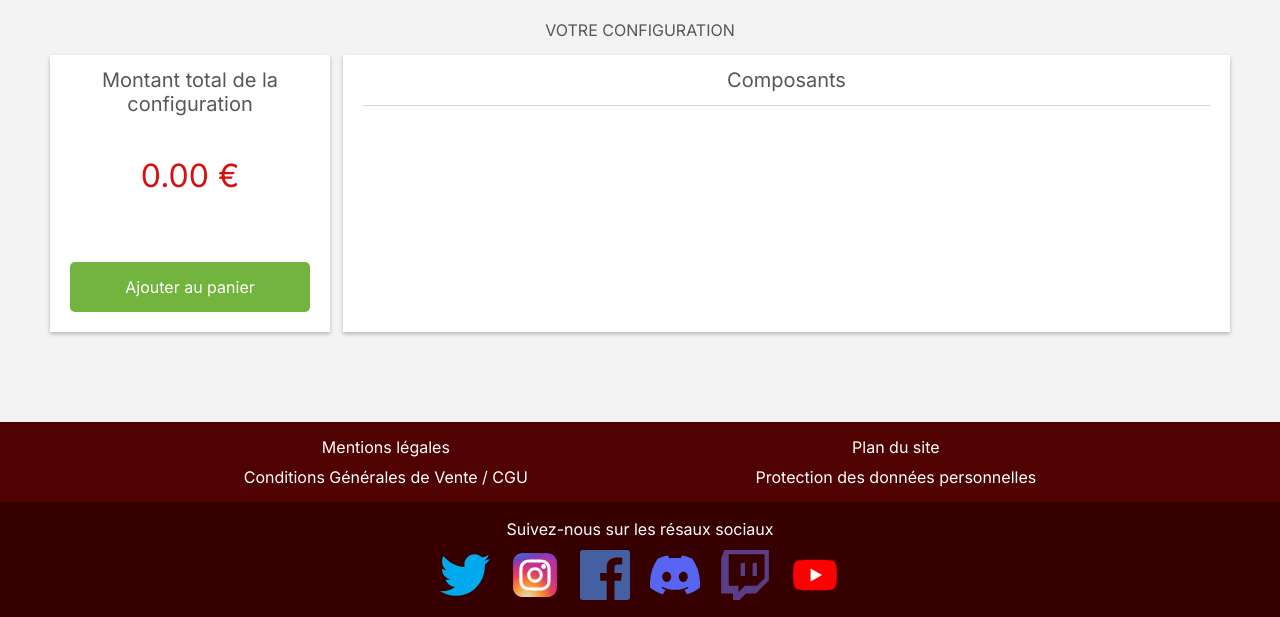
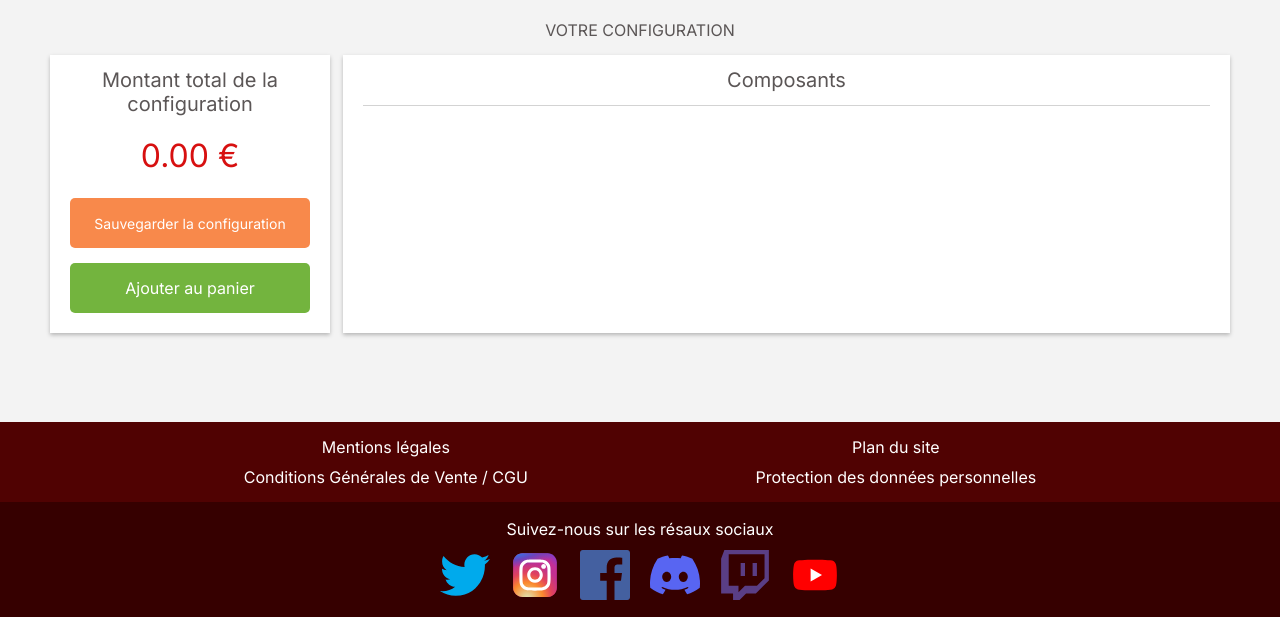
Before and after one commit to Xaphan67/TechTreckMarket, a Symfony app: template templates/configurateur/summary.html.twig in a window 1280 px wide. Shown: the part 183-800 px from the top of the page. Run offline with Twig, Linux system fonts and the light colour scheme; the template is opened without the code that fills it, so the values that code supplies are empty; some libraries are stand-ins or nearby versions.

Commit message:
Fix menu position on barket and build summary

```diff
--- a/public/css/style.css
+++ b/public/css/style.css
@@ -1372,6 +1372,15 @@ border: 1px solid var(--borderFavoriteAdress);
     margin-bottom: 10px;
 }
 
+.conteneur-total-panier {
+    display: flex;
+    flex-direction: column;
+    justify-content: space-between;
+    align-items: center;
+    width: 100%;
+    height: 207px;
+}
+
 /* Footer */
 
 .footerHaut {
@@ -1553,6 +1562,21 @@ border: 1px solid var(--borderFavoriteAdress);
 
 .prix-recapitulatif {
     margin-top: 10px;
+}
+
+.configuration-actions {
+    display: flex;
+    flex-direction: column;
+    gap: 15px;
+}
+
+.conteneur-total-configuration {
+    display: flex;
+    flex-direction: column;
+    justify-content: space-between;
+    align-items: center;
+    width: 100%;
+    height: 267px;
 }
 
 /* Modales */
@@ -1933,20 +1957,14 @@ border: 1px solid var(--borderFavoriteAdress);
 
     /* Panier */
 
-    .panier-prix {
-        margin-top: 40px;
-    }
-
     .conteneur-total-panier {
-        display: flex;
-        flex-direction: column;
-        justify-content: space-between;
+        width: 280px;
+        height: 218px;
         order: -1;
-        width: 280px;
-        height: 277px;
-    }
-
-    .conteneur-total-panier h2 {
+    }
+
+    .conteneur-total-panier h2,
+    .conteneur-total-configuration h2 {
         display: flex;
         align-items: center;
         line-height: normal;
@@ -1970,6 +1988,14 @@ border: 1px solid var(--borderFavoriteAdress);
         gap: 20px;
         justify-content: center;
         width: 100%;
+    }
+
+    /* Configurateur */
+
+    .conteneur-total-configuration {
+        order: -1;
+        width: 280px;
+        height: 278px;
     }
 
     /* Modales */
--- a/templates/configurateur/summary.html.twig
+++ b/templates/configurateur/summary.html.twig
@@ -58,12 +58,15 @@
                         {% endfor %}
                     </div>
                 </section>
-                <section class="conteneur conteneur-padding conteneur-total-panier">
+                <section class="conteneur conteneur-padding conteneur-total-configuration">
                     <div class="panier-total">
                         <h2>Montant total de la configuration</h2>
                         <span class="panier-prix">{{ totalConfiguration | number_format(2, '.') }} €</span>
                     </div>
-                    <a class="bouton-achat bouton-commander bouton-lien-centre" href="{{ path('ajout_config_commande') }}">Ajouter au panier</a>
+                    <div class="configuration-actions">
+                        <a class="bouton-lien bouton-commander" href="{{ path('sauvegarder_configuration') }}">Sauvegarder la configuration</a>
+                        <a class="bouton-achat bouton-commander" href="{{ path('ajout_config_commande') }}">Ajouter au panier</a>
+                    </div>
                 </section>
             </div>
         </section>
```
